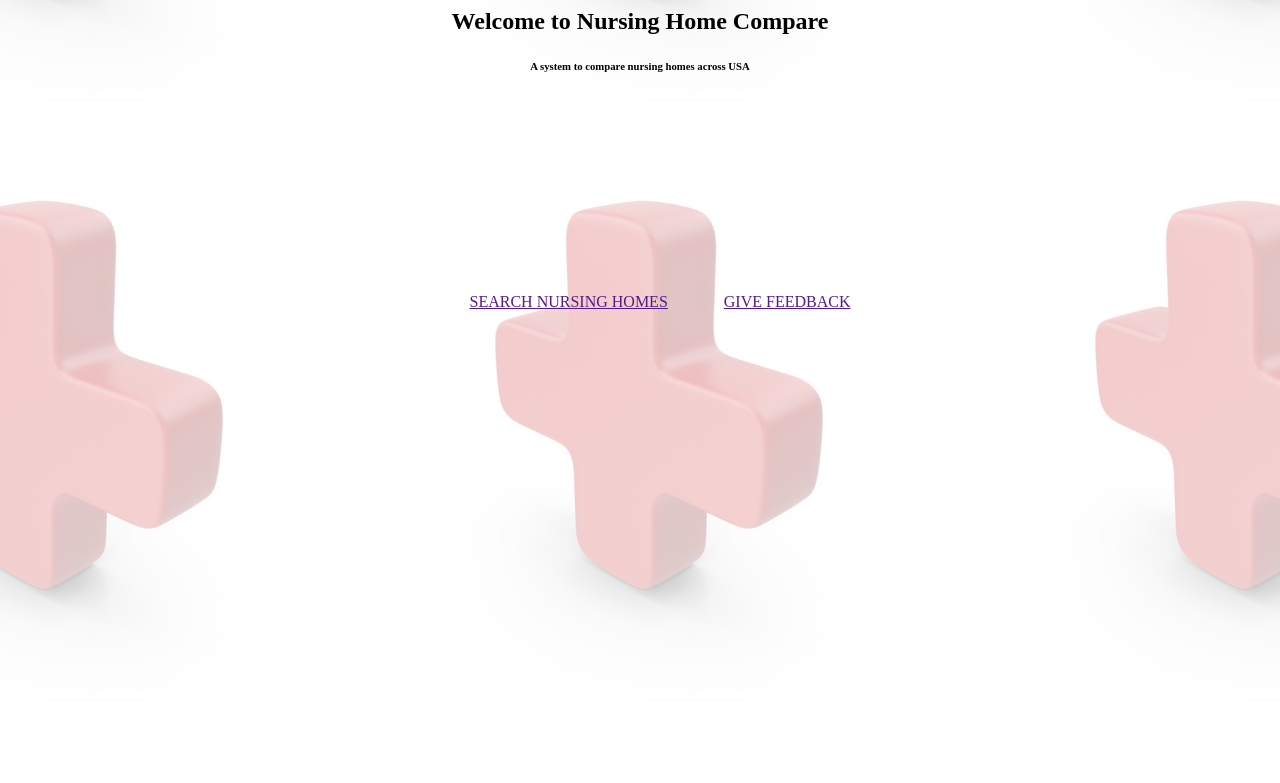
After one commit to darpangupta72/nhcompare, a PHP site: page /general_user_html.php in a window 1280 px wide. The commit adds this page. Shown: the top 783 px of the page. Run offline with PHP 8.4, Linux system fonts and the light colour scheme.

Commit message:
general user and nh welcome screens

```diff
--- /dev/null
+++ b/general_user_html.php
@@ -0,0 +1,33 @@
+<html>
+    <head>
+        <title>NORMAL USER TOGGLE MENU</title>
+
+        <style>
+            li {list-style: none;}
+            body{
+                background-color: #FFFFFF;
+                background: url(123.jpg) center;
+            }
+        </style>
+    </head>
+
+    <body>
+        <center>
+            <h2> <font color=#000000>Welcome to Nursing Home Compare</font></h2>
+            <h6> <font color=#000000 style="italic">A system to compare nursing homes across USA</font></h6>
+        </center>
+
+        <div style=" position: relative; top: 25%;">
+
+            <ul>
+            <center>
+
+                <a href="">SEARCH NURSING HOMES</a>
+                &emsp;&emsp;&emsp;
+                <a href="">GIVE FEEDBACK</a>
+            </center>
+            </ul>
+        </div>
+    </body>
+
+</html>
--- a/login_html.php
+++ b/login_html.php
@@ -14,10 +14,7 @@ body{
 <center>
 <h2> <font color=#000000>Welcome to NURSING HOME COMPARE</font></h2>
 </center>
-<div style=" position: absolute;
-  		top: 20%;
-  		left: 38%"
-  	>
+<div style=" position: absolute; top: 20%; left: 38%">
 <ul>
 <center>
 <form action = "login_html.php" method="POST">
```
Also changed, not shown: admin_welcome_html.php (+6 -5 lines), nh_welcome_html.php (added, +32 -0 lines).
